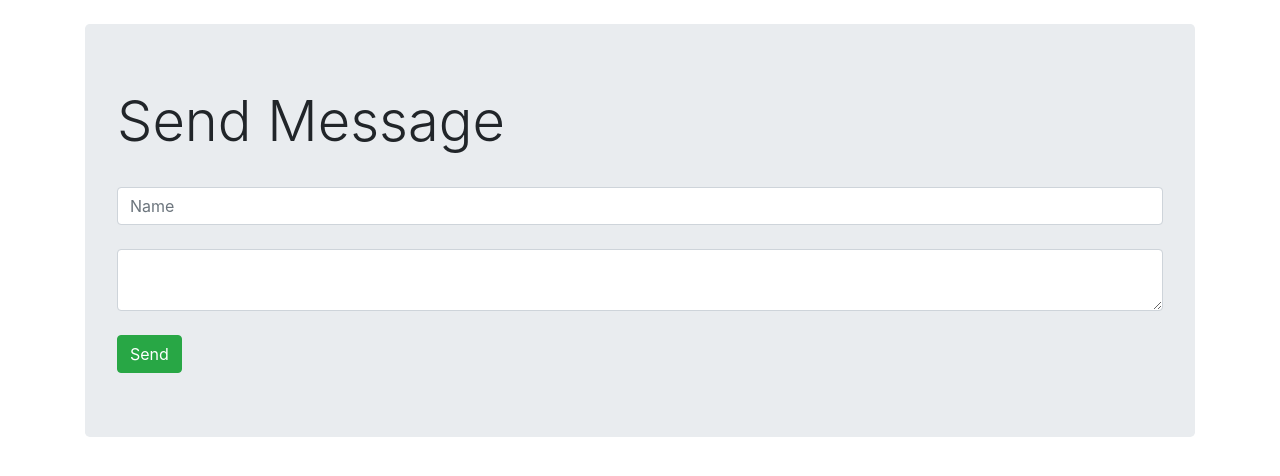
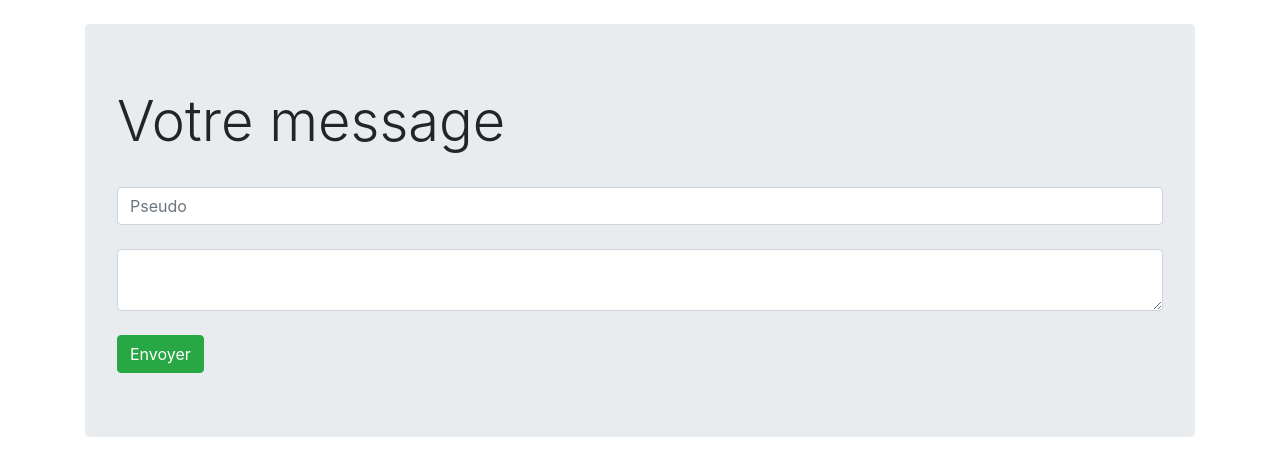
Before and after one commit to Oceane97440/Aplichat, a plain HTML site: page index.html in a window 1280 px wide. Drawn offline with nearby package versions, Linux system fonts and the light colour scheme; no server answers.

Commit message:
aplichat fonctionne

```diff
--- a/index.html
+++ b/index.html
@@ -7,6 +7,8 @@
     <script src="https://code.jquery.com/jquery-3.2.1.min.js" crossorigin="anonymous"></script>
     <script src="https://cdnjs.cloudflare.com/ajax/libs/popper.js/1.11.0/umd/popper.min.js" integrity="sha384-b/U6ypiBEHpOf/4+1nzFpr53nxSS+GLCkfwBdFNTxtclqqenISfwAzpKaMNFNmj4" crossorigin="anonymous"></script>
     <link rel="stylesheet" href="https://stackpath.bootstrapcdn.com/bootstrap/4.3.1/css/bootstrap.min.css"integrity="sha384-ggOyR0iXCbMQv3Xipma34MD+dH/1fQ784/j6cY/iJTQUOhcWr7x9JvoRxT2MZw1T" crossorigin="anonymous">
+    <script src="/socket.io/socket.io.js"></script>
+
     <title>Chat</title>
 
 </head>
@@ -15,22 +17,31 @@
     <div class="container">
         <br>
         <div class="jumbotron">
-        <h1 class="display-4">Send Message</h1>
+        <h1 class="display-4">Votre message</h1>
         <br>
-        <input id = "name" class="form-control" placeholder="Name">
+        <input id = "name" class="form-control" placeholder="Pseudo">
         <br>
         <textarea id = "message" class="form-control" placeholder="Your Message Here">
         </textarea>
         <br>
-        <button id="send" class="btn btn-success">Send</button>
+        <button id="send" class="btn btn-success">Envoyer</button>
         </div>
         <div id="messages">
 
         </div>
     </div>
 
+<!-- <script>
+ var socket = io();
+
+socket.on('message', addMessages);
+
+</script> -->
+
+
+
 <script>
-//OU ET SUR QUOI DOIS-JE PLACER LE CONSOLE.LOG
+
 
  $(() => {
     $("#send").click(()=>{
@@ -55,7 +66,10 @@ function getMessages(){
 
 function sendMessage(message){
    $.post('http://localhost:3000/messages', message)
+
  }
+
+
   </script>
 </body>
 
```
Also changed, not shown: app.js (+11 -4 lines), 1 other file.
